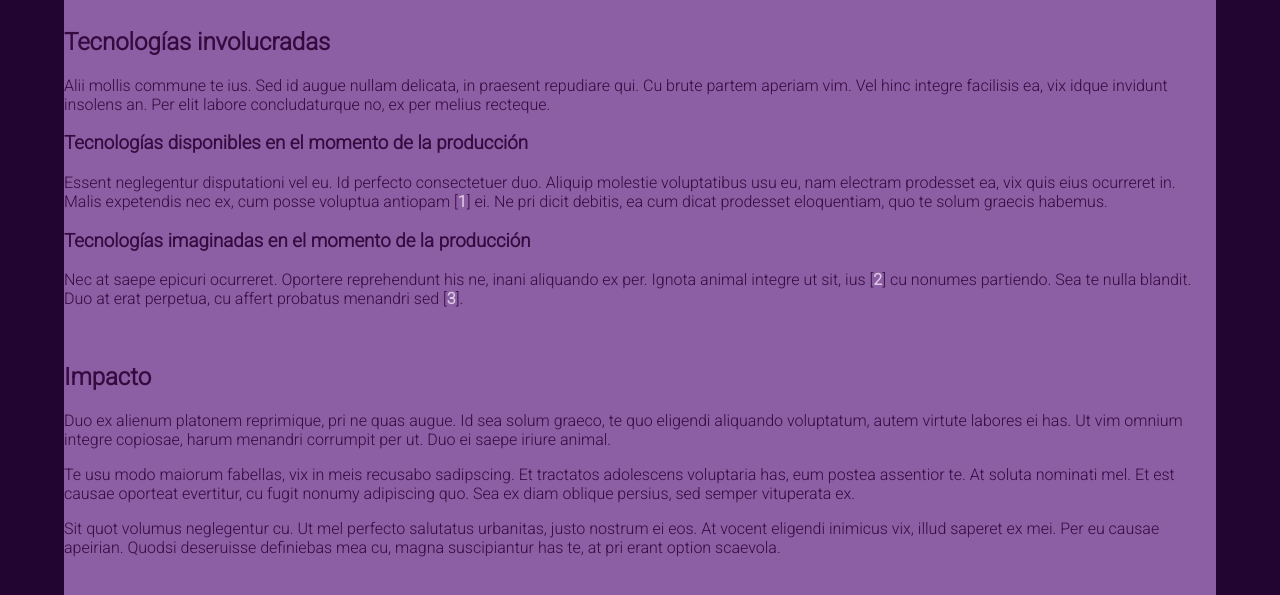
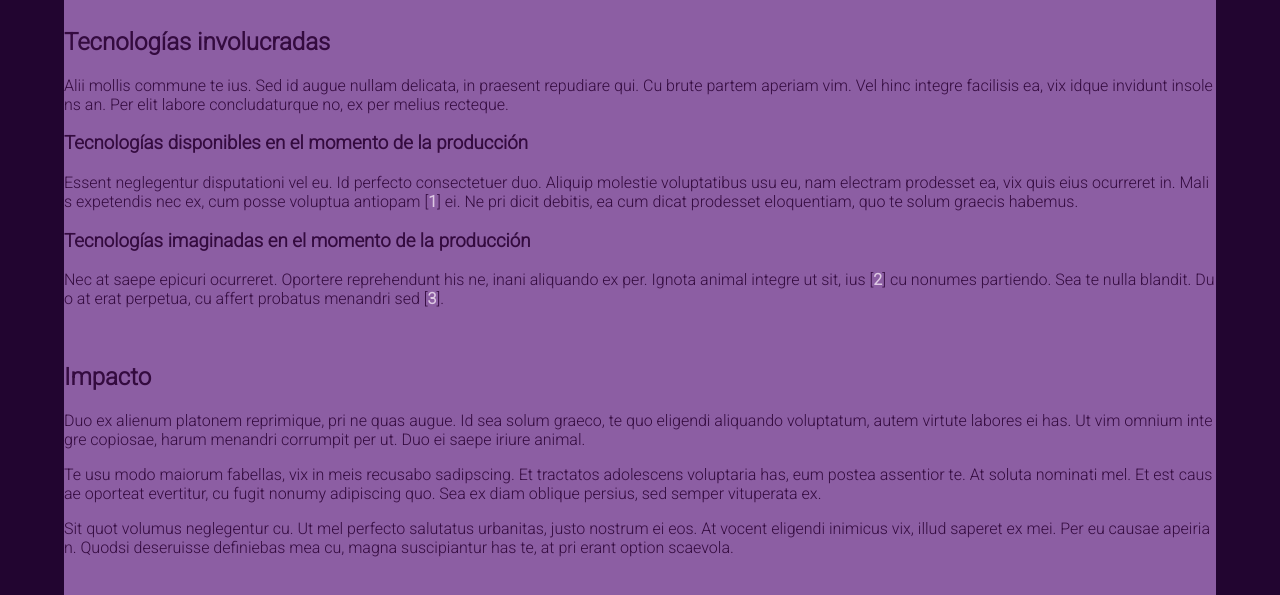
Before and after one commit to fasdev7/primera-pag-fas, a website built with Parcel: page index.html in a window 1280 px wide. Shown: the part 2203-2798 px from the top of the page. Built offline with nearby package versions, Linux system fonts and the light colour scheme.

Commit message:
Update style.css

```diff
--- a/style.css
+++ b/style.css
@@ -21,6 +21,7 @@ body {
   border-color: #170222;
   margin: 10px auto;
   overflow-y: auto;
+  word-break: break-all;
 }
 
 
@@ -125,7 +126,7 @@ body {
 
 a {
   color: rgb(182, 224, 236);
-  display: inline-block;
+  /* display: inline-block; */
 }
 
 a:link {
```
